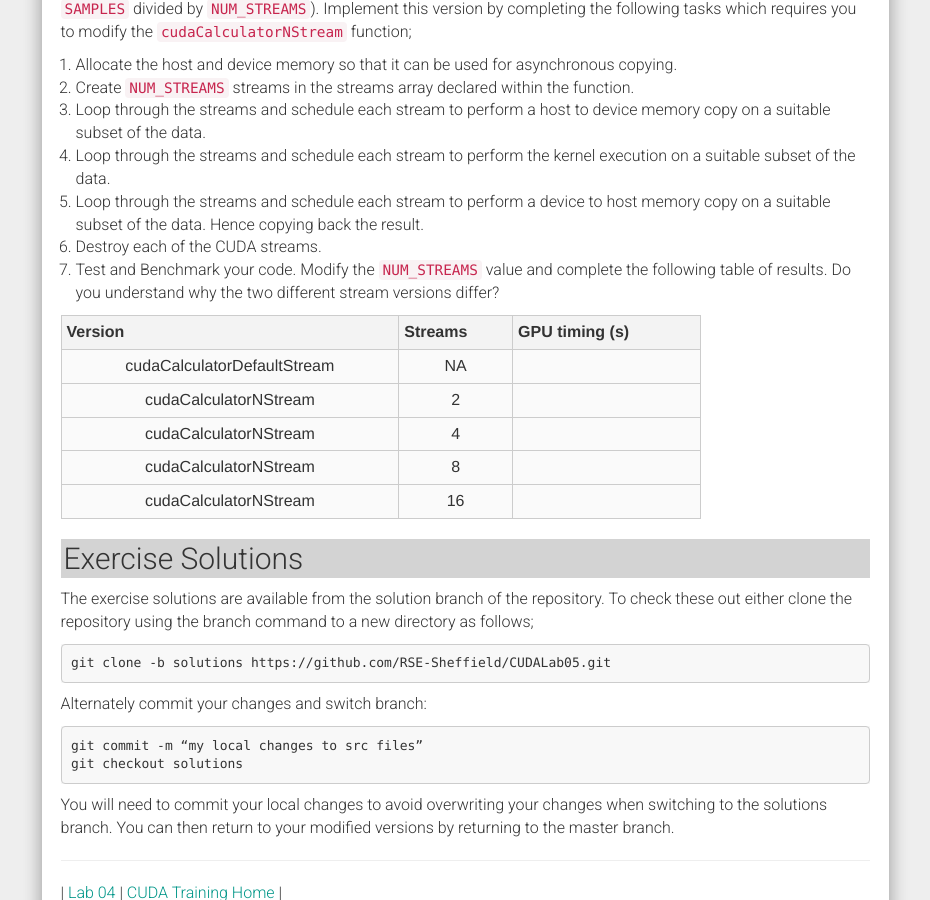
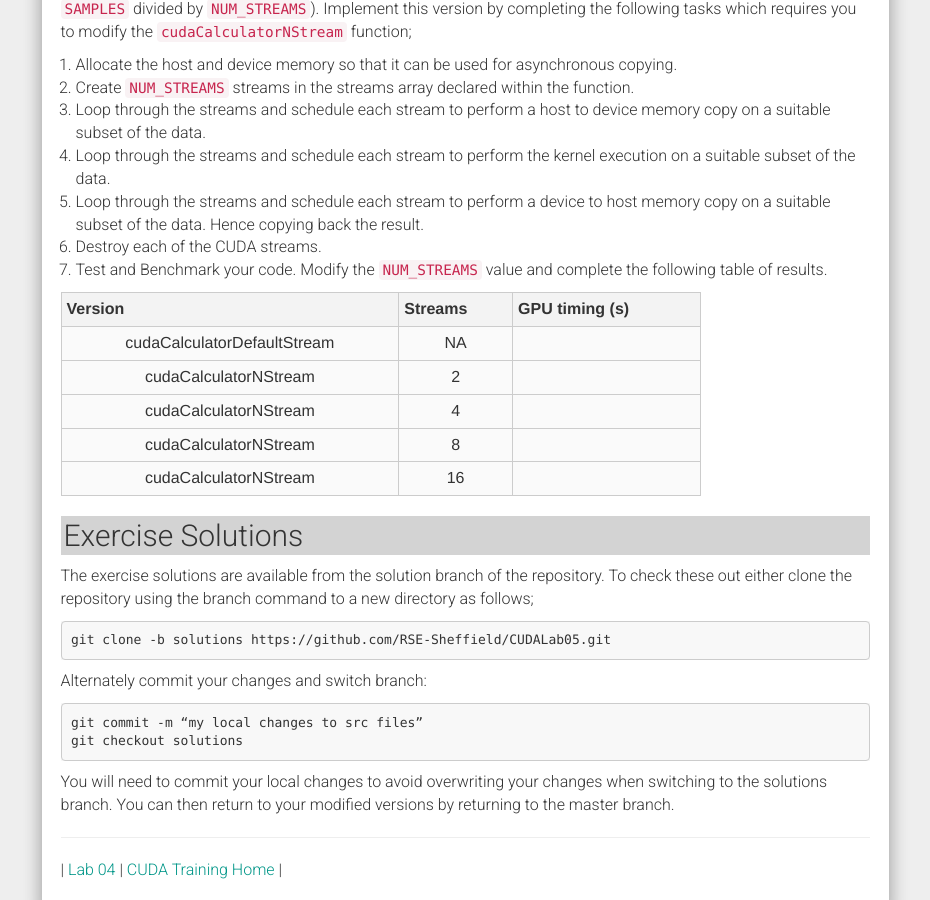
Before and after one commit to RSE-Sheffield/GPUComputing.github.io, a Jekyll site: the page built from education/cuda-glasgow/lab05.md, in a window 1280 px wide and 900 px high, scrolled down 1015 px. Shown: the whole window, without its empty margins (321-1251 px from the left). Built offline with Jekyll 4.4.1, drawn with Linux system fonts in a browser that asks for light colours; nearby versions of some CDN libraries.

Commit message:
Update lab05.md

```diff
--- a/education/cuda-glasgow/lab05.md
+++ b/education/cuda-glasgow/lab05.md
@@ -29,7 +29,7 @@ The asynchronous version that we implement will loop through each stream and per
 4.	Loop through the streams and schedule each stream to perform the kernel execution on a suitable subset of the data.
 5.	Loop through the streams and schedule each stream to perform a device to host memory copy on a suitable subset of the data. Hence copying back the result.
 6.	Destroy each of the CUDA streams.
-7.	Test and Benchmark your code. Modify the `NUM_STREAMS` value and complete the following table of results. Do you understand why the two different stream versions differ?
+7.	Test and Benchmark your code. Modify the `NUM_STREAMS` value and complete the following table of results.
 
 |Version | Streams | GPU timing (s) |
 |---|---|---|
```
